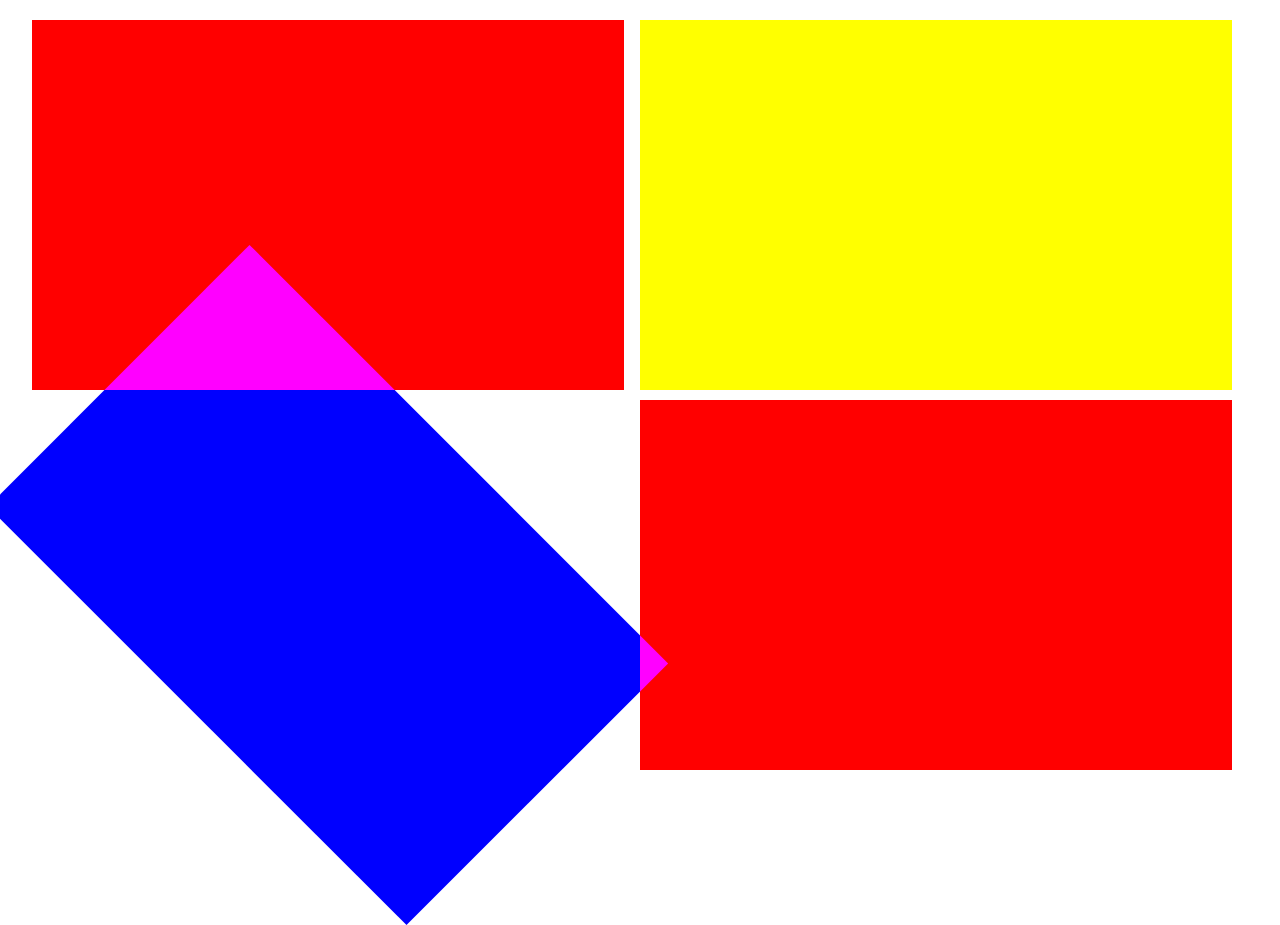
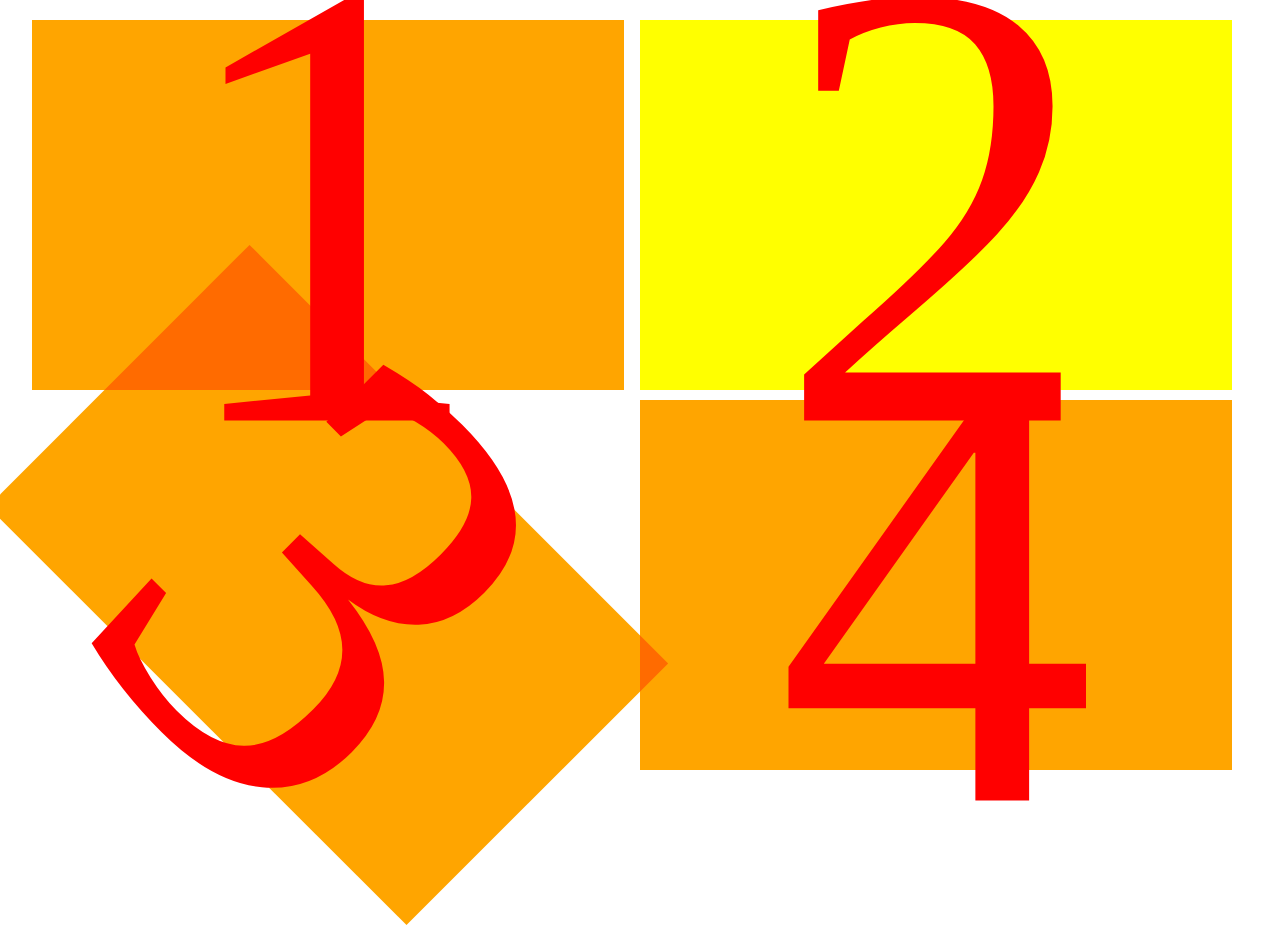
Before and after one commit to RISD-Code-Lab/spring2020, a website: page session-01/index.html in a window 1280 px wide. Drawn offline with Linux system fonts and the light colour scheme.

Commit message:
[animations] adds some fun animations for demonstrating cascading, and adds big type.

```diff
--- /dev/null
+++ b/session-01/animations.css
@@ -0,0 +1,29 @@
+@keyframes rotate {
+    0% { transform: rotate3d(1, 2, 3, 0deg);}
+    50% { transform: rotate3d(1, 2, 3, 180deg);}
+    100% { transform: rotate3d(1, 2, 3, 360deg); }
+}
+
+.block {
+        animation-name: rotate;
+        animation-duration: 2s;
+        animation-iteration-count: infinite;
+        transform-style: preserve-3d;
+}
+
+#top-left {
+    animation-delay: 0s;
+}
+
+#top-right {
+    animation-delay: 3s;
+}
+
+#bottom-left {
+    transform: rotate(0deg);
+    animation-delay: 6s;
+}
+
+#bottom-right {
+    animation-delay: 9s;
+}
--- a/session-01/index.html
+++ b/session-01/index.html
@@ -9,16 +9,19 @@
 
         <title>Code Lab 01</title>
 
-        <!-- Tell the browser -->
+        <!-- Tell the browser to load a stylesheet -->
         <link rel="stylesheet" href="style.css" />
+
+        <!-- Uncomment below to start some animations running. -->
+        <!-- <link rel="stylesheet" href="animations.css" /> -->
         <style> #top-right { background-color: yellow; } </style>
     </head>
     <body>
         <article>
-            <div id="top-left" class="block"></div>
-            <div id="top-right" class="block"></div>
-            <div id="bottom-left" class="block"></div>
-            <div id="bottom-right" class="block"></div>
+            <div id="top-left" class="block"><span class="type">1</span></div>
+            <div id="top-right" class="block"><span class="type">2</span></div>
+            <div id="bottom-left" class="block"><span class="type">3</span></div>
+            <div id="bottom-right" class="block"><span class="type">4</span></div>
         </article>
     </body>
     <script type="text/javascript" src="http://localhost:35729/livereload.js"></script>
--- a/session-01/style.css
+++ b/session-01/style.css
@@ -9,14 +9,14 @@ article {
 }
 
 .block {
-
+    position: relative;
     width: 46.25vw;
     height: 46.25vh;
-    background-color: red;
+    background-color: orange;
 
     position: absolute;
 
-    mix-blend-mode: difference;
+    mix-blend-mode: multiply;
 
 }
 
@@ -28,19 +28,28 @@ article {
 #top-right {
     top: 2.5vh;
     left: calc(2 * 2.5vw + 45vw);
-
-    background-color: blue;
 }
 
 #bottom-left {
     top: calc(2 * 2.5vh + 45vh);
     left: 2.5vw;
     transform: rotate(45deg);
-
-    background-color: blue;
 }
 
 #bottom-right {
     top: calc(2 * 2.5vh + 45vh);
     left: calc(2 * 2.5vw + 45vw);
 }
+
+
+
+
+.type {
+    position: absolute;
+    top:50%;
+    left:50%;
+    font-size: 40em;
+    transform: translate(-50%,-50%);
+    color:red;
+    mix-blend-mode: multiply;
+}
```
